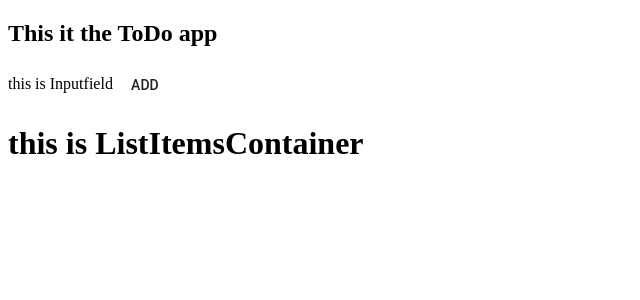
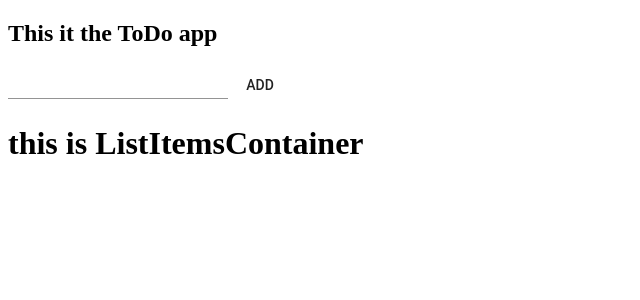
Before and after one commit to clogic-mt/todo_app, a React (Create React App) app: page / in a window 1280 px wide. Shown: the top 300 px of the page, without its empty margins (0-640 px from the left). Built offline with nearby package versions, Linux system fonts and the light colour scheme.

Commit message:
new InputRow

```diff
--- /dev/null
+++ b/src/atoms/TextField/TextField.tsx
@@ -0,0 +1,12 @@
+import React from 'react';
+import TextField from '@material-ui/core/TextField';
+
+class CLTextField extends React.PureComponent {
+    render(){
+        return(
+            <TextField/>
+        )
+    }
+}
+
+export default CLTextField
--- a/src/atoms/index.tsx
+++ b/src/atoms/index.tsx
@@ -1,5 +1,7 @@
 import CLBUtton from './Button/Button';
+import CLTextField from './TextField/TextField';
 
 export {
     CLBUtton,
+    CLTextField,
 }
--- a/src/molecules/InputField/Inputfield.tsx
+++ /dev/null
@@ -1,11 +0,0 @@
-import React from 'react';
-import { CLBUtton } from '../../atoms/';
-
-const InputField = () => (
-    <div>
-        this is Inputfield
-        <CLBUtton>Add</CLBUtton>
-    </div>
-)
-
-export default InputField
--- /dev/null
+++ b/src/molecules/InputRow/InputRow.tsx
@@ -0,0 +1,11 @@
+import React from 'react';
+import { CLBUtton, CLTextField} from '../../atoms';
+
+const InputRow = () => (
+    <div>
+        <CLTextField/>
+        <CLBUtton>Add</CLBUtton>
+    </div>
+)
+
+export default InputRow
--- a/src/molecules/index.tsx
+++ b/src/molecules/index.tsx
@@ -1,10 +1,10 @@
 import ListItem from './ListItem/ListItem';
 import ListItemsContainer from './ListItemsContainer/ListItemsContainer';
-import InputField from './InputField/Inputfield';
+import InputRow from './InputRow/InputRow';
 
 
 export {
     ListItem,
     ListItemsContainer,
-    InputField
+    InputRow
 }
--- a/src/organisms/ToDo/ToDo.tsx
+++ b/src/organisms/ToDo/ToDo.tsx
@@ -1,12 +1,12 @@
 import React from 'react';
-import {ListItemsContainer, InputField} from '../../molecules';
+import {ListItemsContainer, InputRow} from '../../molecules';
 
 class ToDo extends React.Component{
     render(){
         return (
             <div>
                 <h2>This it the ToDo app</h2>
-                <InputField/>
+                <InputRow/>
                 <ListItemsContainer/>
             </div>
         )
```
